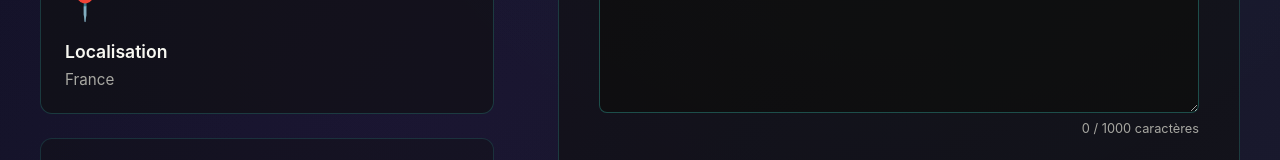
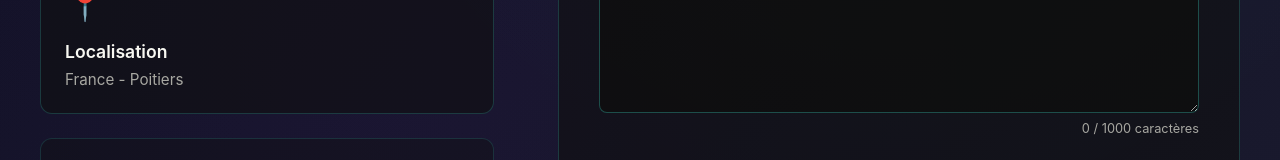
Before and after one commit to matteo-lorenzi/portfolio_2025, a React (Vite) app: page /portfolio_2025/contact in a window 1280 px wide. Shown: the part 773-933 px from the top of the page. Built offline with nearby package versions, Linux system fonts and the light colour scheme.

Commit message:
fix: update contact availability from 'studying' to 'looking-internship' and refine location details

```diff
--- a/src/data/contactData.ts
+++ b/src/data/contactData.ts
@@ -142,11 +142,11 @@ export const contactData: ContactData = {
     {
       icon: "📍",
       title: "Localisation",
-      value: "France",
+      value: "France - Poitiers",
     },
   ],
 
-  availability: AVAILABILITY_OPTIONS.STUDYING,
+  availability: AVAILABILITY_OPTIONS.LOOKING_INTERNSHIP,
 
   emailConfig: {
     serviceID: "service_vuzecyq",
```
